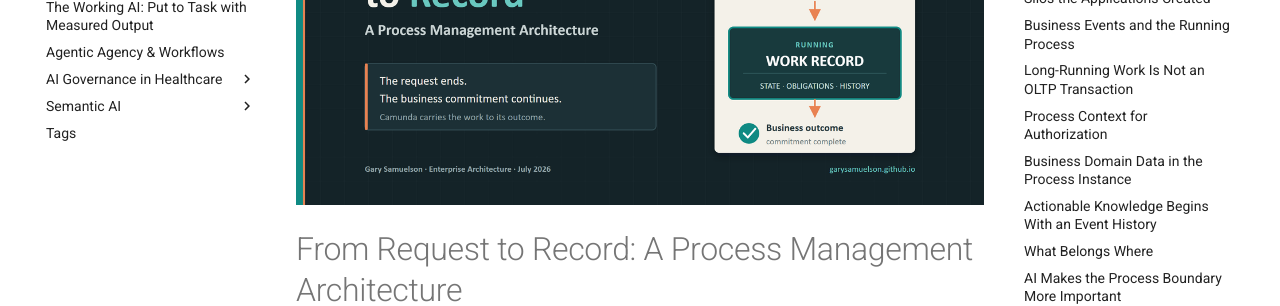
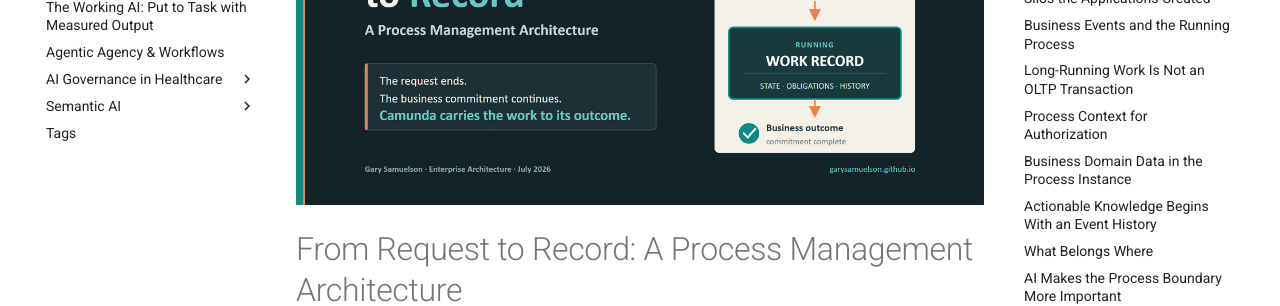
Before and after one commit to garysamuelson/garysamuelson.github.io, an MkDocs documentation site: the page built from docs/agentic/from-request-to-record.md, in a window 1280 px wide. Shown: the part 347-653 px from the top of the page. Built offline with MkDocs 1.6.1 and Material for MkDocs 9.7.7, drawn with Linux system fonts in a browser that asks for light colours; comment, search, counter and statistics services are not loaded.

Commit message:
Publish corrected process architecture banner

```diff
--- a/docs/agentic/from-request-to-record.md
+++ b/docs/agentic/from-request-to-record.md
@@ -13,10 +13,10 @@
   - Camunda
   - Work Record
   - Agentic AI
-social_image: https://garysamuelson.github.io/assets/images/from_request_to_record_banner_v1.png
+social_image: https://garysamuelson.github.io/assets/images/from_request_to_record_banner_v2.png
 ---
 
-![From Request to Record: A Process Management Architecture](resources/from_request_to_record_banner_v1.png)
+![From Request to Record: A Process Management Architecture](resources/from_request_to_record_banner_v2.png)
 
 # From Request to Record: A Process Management Architecture
 ## Methods, Features, and Runtime Responsibilities
```
Also changed, not shown: docs/index.md (+1 -1 lines), docs/agentic/resources/from_request_to_record_banner_v2.png (added), docs/assets/images/from_request_to_record_banner_v1.png, docs/assets/images/from_request_to_record_banner_v2.png (added).
